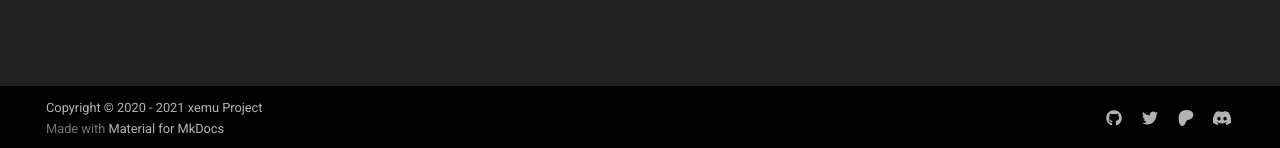
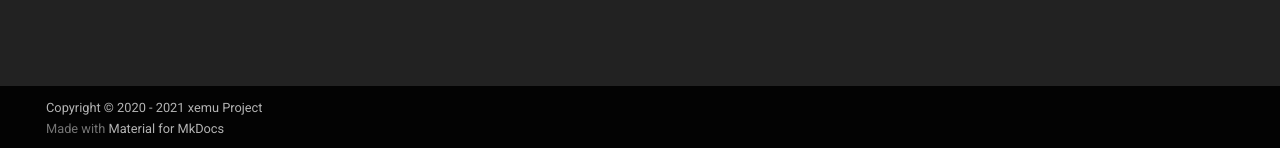
Before and after one commit to xemu-project/xemu-website, an MkDocs documentation site: the page built from docs/docs/serial-port.md, in a window 1280 px wide. Shown: the part 749-897 px from the top of the page. Built offline with MkDocs 1.6.1 and Material for MkDocs 9.7.7, drawn with Linux system fonts in a browser that asks for light colours.

Commit message:
mkdocs.yml: Revert Commit e6986c8

```diff
--- a/docs/mkdocs.yml
+++ b/docs/mkdocs.yml
@@ -23,15 +23,6 @@ theme:
 
 extra:
   homepage: https://xemu.app
-  social:
-  - icon: fontawesome/brands/github
-    link: https://github.com/mborgerson/xemu
-  - icon: fontawesome/brands/twitter
-    link: https://twitter.com/xemu_project
-  - icon: fontawesome/brands/patreon
-    link: https://www.patreon.com/mborgerson
-  - icon: fontawesome/brands/discord
-    link: https://discord.gg/ayyjsuM
 
 markdown_extensions:
   - admonition
```
